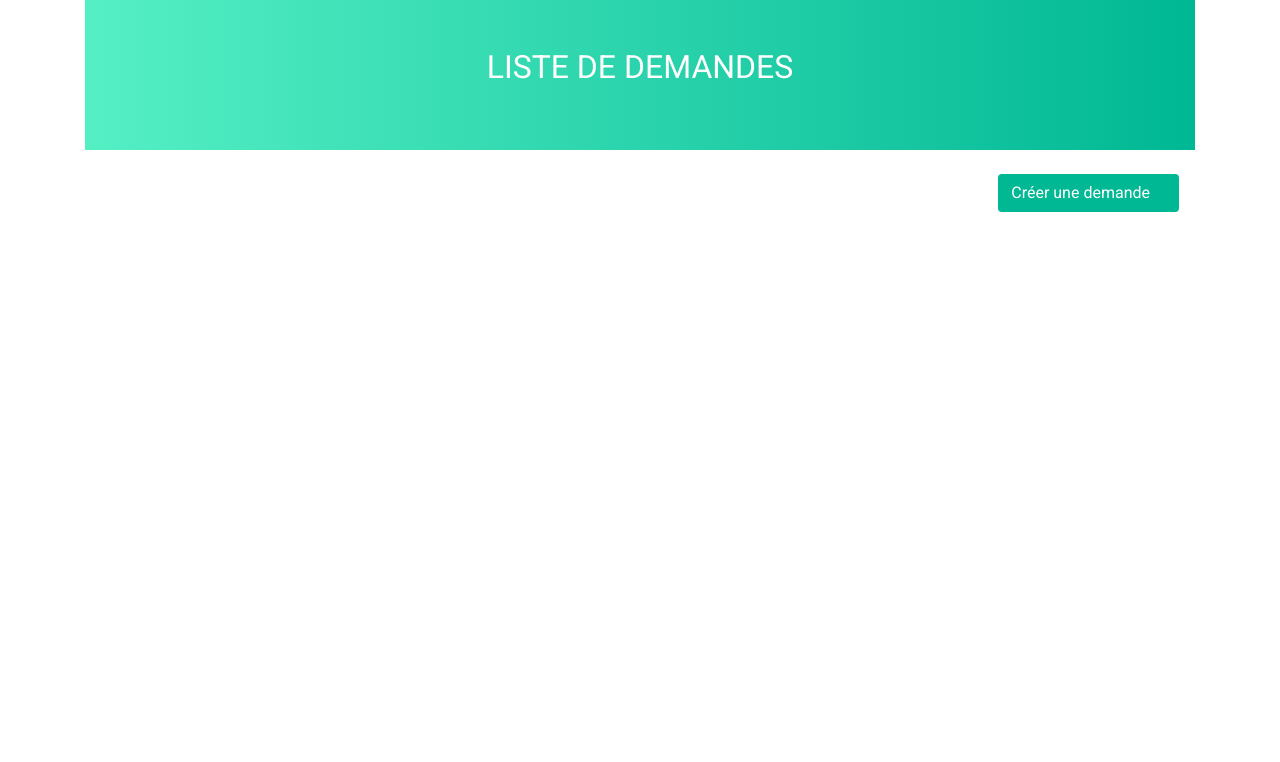
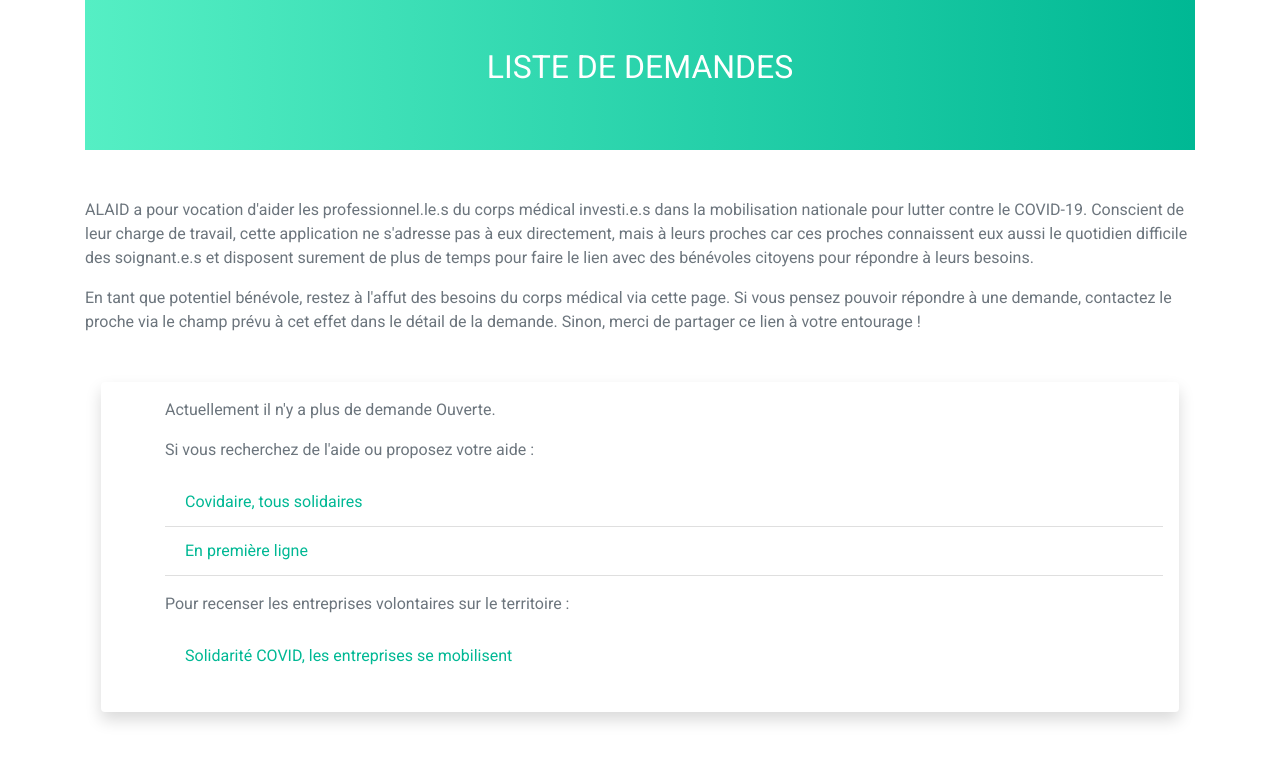
Before and after one commit to hackathoncovid19/aidonslesaidants, a Symfony app: template templates/ticket/list.html.twig in a window 1280 px wide. Shown: the top 762 px of the page. Run offline with Twig, Linux system fonts and the light colour scheme; the template is opened without the code that fills it, so the values that code supplies are empty; some libraries are stand-ins or nearby versions.

Commit message:
[list-user-demands] ajouts différenciation list et list-by-user

```diff
--- a/templates/ticket/list.html.twig
+++ b/templates/ticket/list.html.twig
@@ -13,26 +13,50 @@
             <h2 class="text-center text-uppercase pt-5">liste de demandes</h2>
         </div>
         {% block preface %}
-            <div class="d-flex flex-row-reverse mr-3">
-                <a href="{{ path('ticket_create') }}" class="btn btn-perso mt-4 mb-4">Créer une demande
-                    <strong>
-                        <i class="fas fa-plus ml-3"></i>
-                    </strong>
-                </a>
+            <div class="mt-5 mb-2">
+                <p>
+                    ALAID a pour vocation d'aider les professionnel.le.s du corps médical investi.e.s
+                    dans la mobilisation nationale pour lutter contre le COVID-19.
+                    Conscient de leur charge de travail, cette application ne s'adresse pas à
+                    eux directement, mais à leurs proches car ces proches connaissent eux aussi
+                    le quotidien difficile des soignant.e.s et disposent surement de plus de temps pour
+                    faire le lien avec des bénévoles citoyens pour répondre à leurs besoins.
+                </p>
+                <p>
+                    En tant que potentiel bénévole, restez à l'affut des besoins du corps médical via cette page.
+                    Si vous pensez pouvoir répondre à une demande, contactez le proche via le champ prévu à cet effet
+                    dans le détail de la demande. Sinon, merci de partager ce lien à votre entourage !
+                </p>
             </div>
         {% endblock %}
 
-        {% for ticket in tickets %}
-            <div class="shadow p-3 mb-5 bg-{{ status[ticket.status].cssClass }} text-{{ status[ticket.status].cssClass }} rounded mr-3 ml-3">
-                <a href="{{ path('ticket_create') }}" class="row ticket-link">
-                    <div class="col-8">
-                        <p class="my-auto">{{ ticket.title }}</p>
-                    </div>
-                    <div class="col-4 border-perso-{{ status[ticket.status].cssClass }}">
-                        <p class="text-center my-auto text-{{ status[ticket.status].cssClass }}">{{ status[ticket.status].name }}</p>
-                    </div>
-                </a>
+        {% for ticket in tickets.open %}
+            {{ include('ticket/_ticket_card.html.twig') }}
+        {% endfor %}
+
+        {% block help %}
+            <div class="shadow p-3 mt-5 mb-5 bg-white rounded mr-3 ml-3">
+                <p class="pl-5">Actuellement il n'y a plus de demande Ouverte.</p>
+                <p class="pl-5">Si vous recherchez de l'aide ou proposez votre aide :</p>
+                <ul class="pl-5 list-group-flush">
+                    <li class="list-group-item">
+                        <a href="https://covidaire.fr/">Covidaire, tous solidaires</a>
+                    </li>
+                    <li class="list-group-item">
+                        <a href="https://enpremiereligne.fr/">En première ligne</a>
+                    </li>
+                </ul>
+                <p class="pl-5">Pour recenser les entreprises volontaires sur le territoire :</p>
+                <ul class="pl-5 list-group-flush">
+                    <li class="list-group-item">
+                        <a href="https://www.solidaritecovid.fr/">Solidarité COVID, les entreprises se mobilisent</a>
+                    </li>
+                </ul>
             </div>
+        {% endblock %}
+
+        {% for ticket in tickets.others %}
+            {{ include('ticket/_ticket_card.html.twig') }}
         {% endfor %}
     </div>
 {% endblock %}
```
Also changed, not shown: src/Controller/TicketController.php (+37 -3 lines), src/Repository/TicketRepository.php (+9 -0 lines), templates/ticket/_ticket_card.html.twig (added, +10 -0 lines), templates/ticket/list_by_user.html.twig (added, +13 -0 lines).
